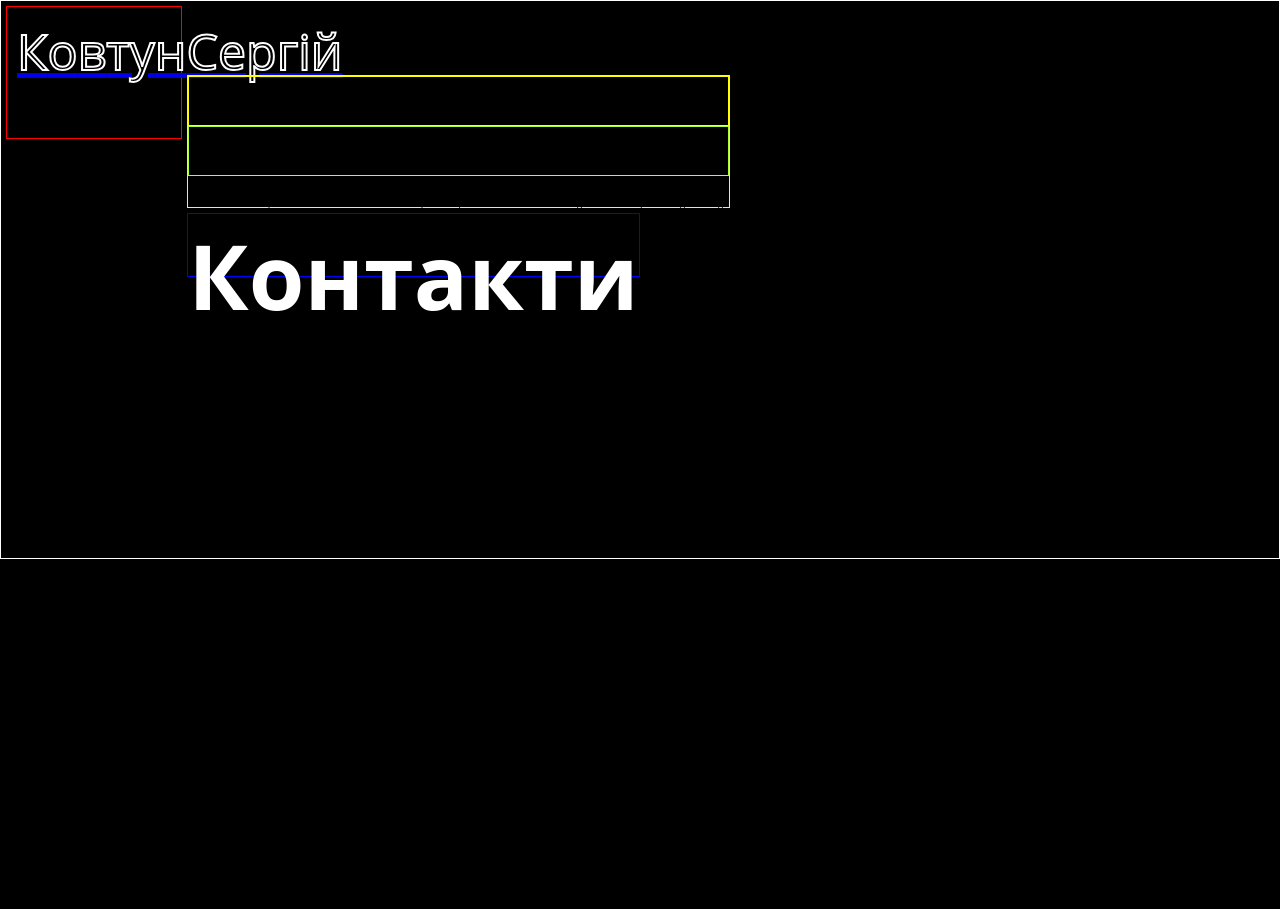
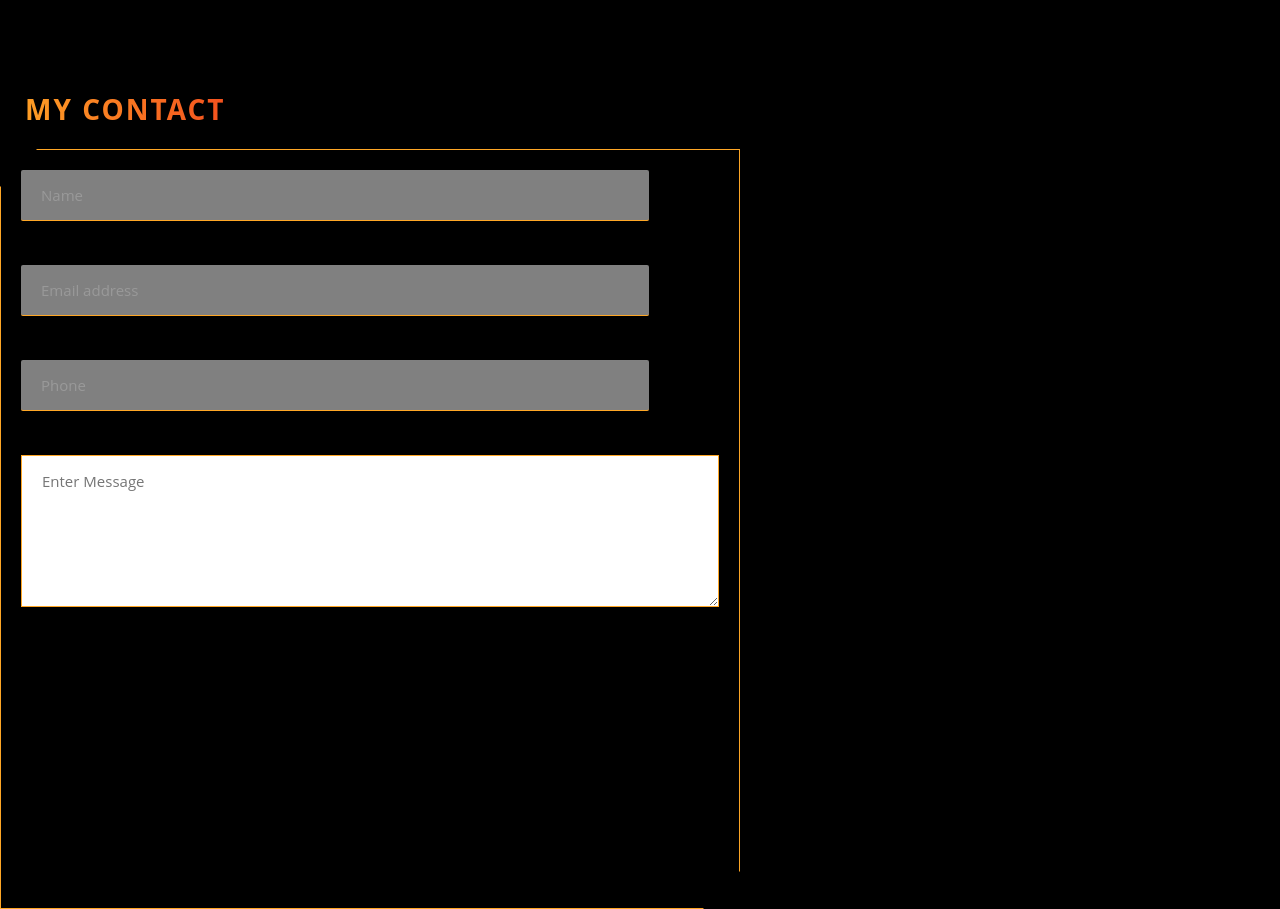
Before and after one commit to SergiiKov/site-my-3, a React (Create React App) app: page /contact in a window 1280 px wide. Before the commit the page ends 800 px from the top, so only its background shows below. Built offline with nearby package versions, Linux system fonts and the light colour scheme.

Commit message:
create some pege

```diff
--- a/package.json
+++ b/package.json
@@ -6,6 +6,7 @@
     "@testing-library/jest-dom": "^4.2.4",
     "@testing-library/react": "^9.5.0",
     "@testing-library/user-event": "^7.2.1",
+    "axios": "^0.20.0",
     "node-sass": "^4.14.1",
     "react": "^16.13.1",
     "react-dom": "^16.13.1",
--- a/src/component/sass/page-styles/contact-page.scss
+++ b/src/component/sass/page-styles/contact-page.scss
@@ -0,0 +1,154 @@
+.contact-page{
+    margin-top: 9rem;
+}
+
+.form-container{
+    min-height: 95vh;
+    margin-right: 10rem;
+    padding: 2rem;
+    color: $color-grey-dark-3;
+    border: 1px solid $color-secondary-light;
+
+        @supports (clip-path: polygon(0 0)) or (-webkit-clip-path: polygon(0 0)) {
+            -webkit-clip-path: polygon(0% 5%, 5% 0%, 100% 0%, 100% 95%, 95% 100%, 0 100%);
+            clip-path: polygon(0% 5%, 5% 0%, 100% 0%, 100% 95%, 95% 100%, 0 100%);
+        }
+        animation-name: moveInRight;
+        animation-duration: 1s;
+        animation-timing-function: ease-out;
+
+        @include respond(phone) {
+            margin-right: 0;
+          }
+        @include respond(tab-port) {
+            margin-right: 0;
+          }
+          @include respond(tab-land) {
+            min-height: auto;
+          }
+}
+
+.form {
+    &__group:not(:last-child) {
+        margin-bottom: 2rem;
+    }
+
+    &__input {
+        font-size: 1.5rem;
+        font-family: inherit;
+        color: inherit;
+        padding: 1.5rem 2rem;
+        border-radius: 2px;
+        background-color: rgba($color-white, .5);
+        border: none;
+        border-bottom: 1px solid $color-secondary-light;
+        width: 90%;
+        display: block;
+        transition: all .3s;
+
+        @include respond(tab-port) {
+            width: 100%;
+        }
+
+        &:focus {
+            outline: none !important;
+            border-bottom:1px solid $color-secondary-dark;
+            box-shadow: 0 .5rem 1rem rgba($color-black,.4);
+        }
+
+        &:focus:invalid {
+            color: $color-secondary-dark;
+            // border-bottom: 3px solid $color-secondary-dark;
+        }
+
+        &::-webkit-input-placeholder {
+            color: $color-grey-dark-2;
+        }
+    }
+
+    &__label {
+        font-size: 1.2rem;
+        font-weight: 700;
+        margin-left: 2rem;
+        margin-top: .7rem;
+        display: block;
+        transition: all .3s;
+    }
+
+    &__input:placeholder-shown + &__label {
+        opacity: 0;
+        visibility: hidden;
+        transform: translateY(-4rem);
+    }
+}
+
+.text_area{
+    font-family: 'Open Sans', sans-serif;
+    font-size: 1.5rem;
+    color: $color-grey-dark-3;
+    border:1px solid $color-secondary-light;
+    padding: 1.5rem 2rem;
+
+  &:focus
+   {
+      outline: none !important;
+      border:1px solid $color-secondary-dark;
+      box-shadow: 0 .5rem 1rem rgba($color-black,.4);
+  }
+}
+
+.button{
+    &,
+    &:link,
+    &:visited {
+        min-width: 180px;
+        margin: 1rem;
+        text-transform: uppercase;
+        text-decoration: none;
+        padding: 1rem 2rem;
+        display: inline-block;
+        color: $color-secondary-dark;
+      border: 1px solid $color-secondary-dark;
+
+      @supports (clip-path: polygon(0 0)) or (-webkit-clip-path: polygon(0 0)) {
+          -webkit-clip-path: polygon(0% 10%, 10% 0%, 100% 0%, 100% 90%, 90% 100%, 0 100%);
+          clip-path: polygon(0% 10%, 10% 0%, 100% 0%, 100% 90%, 90% 100%, 0 100%);
+      }
+
+        transition: all .3s;
+        position: relative;
+        font-size: $default-font-size;
+        cursor: pointer;
+    }
+
+    &:hover {
+        border: none;
+        color: $color-white;
+        background-color: $color-secondary-light;
+        box-shadow: 0 1rem 2rem rgba($color-black,.4);
+        @supports (clip-path: polygon(0 0)) or (-webkit-clip-path: polygon(0 0)) {
+            -webkit-clip-path: none;
+            clip-path: none;
+        }
+    }
+
+    &:active,
+    &:focus {
+        border: none;
+        outline: none;
+        color: $color-tertiary-dark;
+        box-shadow: 0 .5rem 1rem rgba($color-black,.4);
+        background-color: $color-secondary-light;
+        @supports (clip-path: polygon(0 0)) or (-webkit-clip-path: polygon(0 0)) {
+            -webkit-clip-path: none;
+            clip-path: none;
+        }
+    }
+  }
+
+  textarea {
+    width: 100%;
+    margin: 0;
+    padding: 0;
+    border-width: 0;
+    }
--- a/src/pages/contact-page.jsx
+++ b/src/pages/contact-page.jsx
@@ -1,58 +1,171 @@
-import React  from 'react';
-import {
-  BrowserRouter as Router,
-  Switch,
-  Route,
-  Link
-} from "react-router-dom";
+import React from 'react';
+import {useState} from 'react';
+import axios from 'axios';
 
-import NameBlock from '../component/name-block';
+// import CircularProgress from '@material-ui/core/CircularProgress';
+// import Snackbar from '@material-ui/core/Snackbar';
+// import SendIcon from '@material-ui/icons/Send';
 
-const Contact = () => {
+  export default function ContactPage() {
+
+    const [name, setName] = useState('');
+
+    const [email, setEmail] = useState('');
+    const [emailHelper, setEmailHelper] = useState('');
+
+    const [phone, setPhone] = useState('');
+    const [phoneHelper, setPhoneHelper] = useState('');
+
+    const [message,setMessage] = useState('');
+
+    const [loading, setLoading] = React.useState(false);
+    const [alert, setAlert] =  React.useState({message: '', backgroundColor: ''});
+    const [alertMessage, setAlertMesssage] = useState("");
+
+    const onChange = event => {
+        let valid;
+
+        switch (event.target.id) {
+          case "email":
+            setEmail(event.target.value);
+            valid = /^\w+([.-]?\w+)*@\w+([.-]?\w+)*(\.\w{2,3})+$/.test(
+              event.target.value
+            );
+
+            if (!valid) {
+              setEmailHelper("Invalid email");
+            } else {
+              setEmailHelper("");
+            }
+            break;
+          case "phone":
+            setPhone(event.target.value);
+            valid = /^\(?([0-9]{3})\)?[-. ]?([0-9]{3})[-. ]?([0-9]{4})$/.test(
+              event.target.value
+            );
+
+            if (!valid) {
+              setPhoneHelper("Invalid phone");
+            } else {
+              setPhoneHelper("");
+            }
+            break;
+          default:
+            break;
+        }
+      };
+
+  const onConfirm = () =>{
+    setLoading(true);
+    axios.get('https://us-central1-material-ui-5daa2.cloudfunctions.net/sendMail',
+    {params: {
+      name: name,
+      email: email,
+      phone: phone,
+      message: message
+    }}
+    )
+    .then(res =>{
+      setLoading(false);
+      setName('');
+      setEmail('');
+      setPhone('');
+      setMessage("");
+        setAlert({ open: true, color: "#4BB543" });
+        setAlertMesssage("Message sent successfully!");
+
+    })
+    .catch(err =>{setLoading(false);
+      setAlert({message: "sonting wrong", backgroundColor:'#FF3232' })
+      setAlertMesssage("Something went wrong! Please try again.");
+      console.error(err); })
+  };
+
+  const buttonContent = (
+    <React.Fragment>
+      {/* <SendIcon fontSize="small" style={{marginRight:'0.5em'}}/>Send Message  */}
+    </React.Fragment>
+  )
 
     return (
       <React.Fragment>
-
-  <div className='main2'>
-            <div className="gallery">
-
-            <NameBlock />
-
-            <div className="gallery__item gallery__item--2">
-
-                    <div className="resume-text gallery__item--2">
-                        <h2>EDUCATION</h2>
-                        <p>2008-2013. Vinnytsia National Technical University.
-                            Faculty of Information Technologies and Computer Engineering.
-                            Specialty - computer systems and networks</p>
+  <div className="contact-page">
+  <div className="row-full">
+    <div className="col-1-of-3">
     </div>
-
-                    <div className="resume-text gallery__item--3">
-                        <h2>EDUCATION</h2>
-                        <p>2008-2013. Vinnytsia National Technical University.
-                            Faculty of Information Technologies and Computer Engineering.
-                            Specialty - computer systems and networks</p>
+    <div className="col-2-of-3">
+    <div className='title u-margin-bottom-small'>
+    <h2 className='heading-secondary'>MY CONTACT</h2>
   </div>
-                    <div className="resume-text">
-                        <h2>EDUCATION</h2>
-                        <p>2008-2013. Vinnytsia National Technical University.
-                            Faculty of Information Technologies and Computer Engineering.
-                            Specialty - computer systems and networks</p>
+      <div className="form-container">
+        <div className="form__group">
+          <input type="text"
+          className="form__input"
+          placeholder="Name"
+          label='Name'
+          id='name'
+          value={name}
+          onChange={(event)=> setName(event.target.value)} required />
+          <label htmlFor="name" className="form__label" >Full name</label>
+        </div>
+        <div className="form__group">
+          <input type="email"
+          className="form__input"
+          placeholder="Email address"
+          label='Email'
+          id='email'
+          error={emailHelper.length !==0}
+          helperText={emailHelper}
+          value={email}
+          onChange={onChange}
+          required />
+          <label htmlFor="email" className="form__label">Email address</label>
+        </div>
+        <div className="form__group">
+          <input
+          type="text"
+          className="form__input"
+          placeholder="Phone"
+          label='Phone'
+          id='phone'
+          error={phoneHelper.length !==0}
+          helperText={phoneHelper}
+          value={phone}
+          onChange={onChange}  required />
+          <label htmlFor="phone" className="form__label">Phone</label>
+        </div>
+        <div className="form__group">
+        <textarea id="textarea"
+        className='text_area'
+        name="textarea"
+        placeholder="Enter Message"
+        rows="6"
+        id='message'
+        value={message}
+        onChange={(event)=> setMessage(event.target.value)} />
+        </div>
+        <div className="form__group">
+          {/* <button className="button"
+           onClick={onConfirm}>{loading ? <CircularProgress size={20}/> : buttonContent}
+          </button> */}
         </div>
       </div>
-            <div className="gallery__item gallery__item--4">
-                <Link to='/'>
-                    <div className="menu-item">
-                        <h2>Контакти</h2>
-                    </div>
-                </Link>
-            </div>
-
     </div>
   </div>
-
+                    {/* <Snackbar
+                      open={alert.open}
+                      ContentProps={{
+                        style: {
+                          backgroundColor: alert.color,
+                          marginTop:'7rem'
+                        }
+                      }}
+                      anchorOrigin={{ vertical: 'top', horizontal: 'center' }}
+                      message={alertMessage}
+                      autoHideDuration={4000}
+                      onClose={() => setAlert(false)}
+                    /> */}
+</div>
       </React.Fragment>
- )
-};
-
-export default Contact;
+    );
+  }
```
Also changed, not shown: 1 other file (tests, documents, lock files or other folders). Lines whose indentation alone changed are shown as unchanged.
